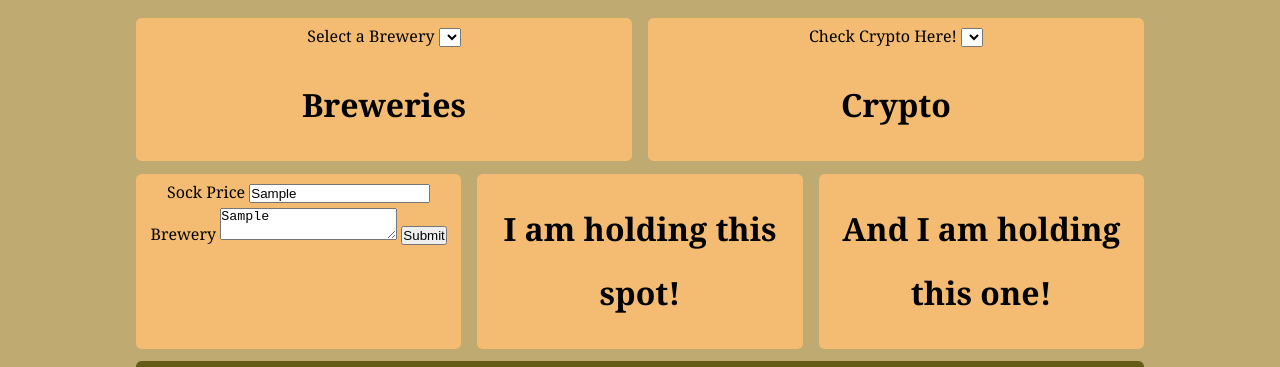
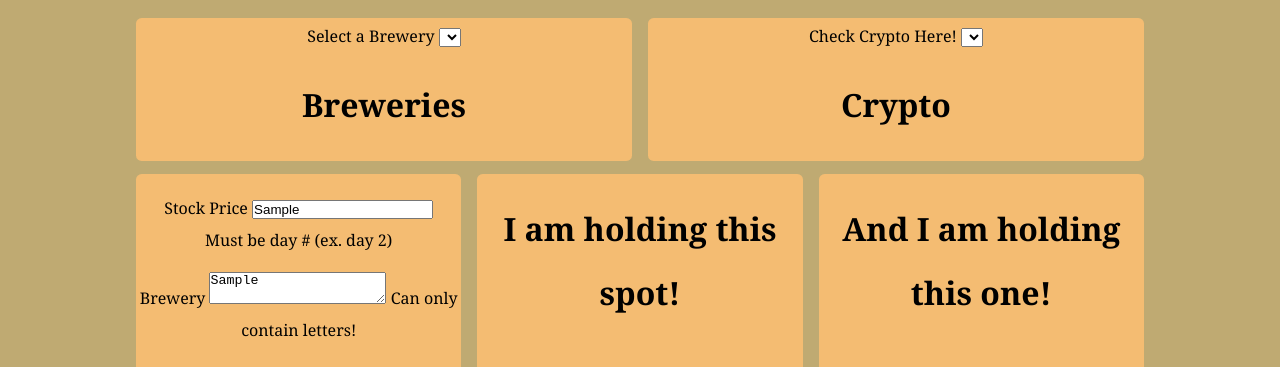
Before and after one commit to mranthonys/stocksandpints, a plain HTML site: page index.html in a window 1280 px wide. Both pictures are taken after typing "Sample", "Sample" into the empty fields and a click on the button "Submit". Shown: the part 404-771 px from the top of the page. Drawn offline with Linux system fonts and the light colour scheme; no server answers.

Commit message:
regex attempt

```diff
--- a/app.js
+++ b/app.js
@@ -82,6 +82,7 @@ mainNav.addEventListener('click', toggleMainNav);
 
         }
 
+        // post data with form
         const form = document.querySelector('.sixy');
 
         function postData(e) {
@@ -120,6 +121,43 @@ mainNav.addEventListener('click', toggleMainNav);
                 }
         }
         form.addEventListener('submit', postData);
+
+        // validate form using regex
+
+        const stock = document.querySelector('.stocks');
+        const brew = document.querySelector('.brew');
+
+        function isValidStock(stock){
+            return /^[a-z]+[0-9]$/.test(stock);
+
+        }
+
+        function isValidBrew(brew){
+            return /^[a-z]+$/.test(brew);
+        }
+
+        function showOrHideTip(show, element) {
+            const tip = document.querySelector('.tip')
+            if (show) {
+              tip.style.display = "inherit";
+            } else {
+              tip.style.display = "none";
+            }
+          }
+        function createListener(validator) {
+            return e => {
+                const text = e.target.value;
+                const valid = validator(text);
+                const showTip = text !== "" && !valid;
+                const toolTip = e.target.nextelementSibling;
+                showOrHideTip(showTip, toolTip);
+            };
+        }
+
+        stock.addEventListener('input', createListener(isValidStock));
+        brew.addEventListener('input', createListener(isValidBrew));
+
+
 
 
 
--- a/index.html
+++ b/index.html
@@ -61,12 +61,17 @@
     <div class="c-row">
         <div class="sixy col">
             <form>
-                <label for="name">Sock Price</label>
+                <p>
+                <label for="name">Stock Price</label>
                 <input class="stocks" id="name" type="text">
+                <span class= "tip">Must be day # (ex. day 2)</span>
+                </p>
 
+                <p>
                 <label for="comment">Brewery</label>
                 <textarea class="brew" id="comment"></textarea>
-
+                <span class= "tip">Can only contain letters!</span>
+                </p>
                 <button type="submit" id="submit">Submit</button>
               </form>
         </div>
```
